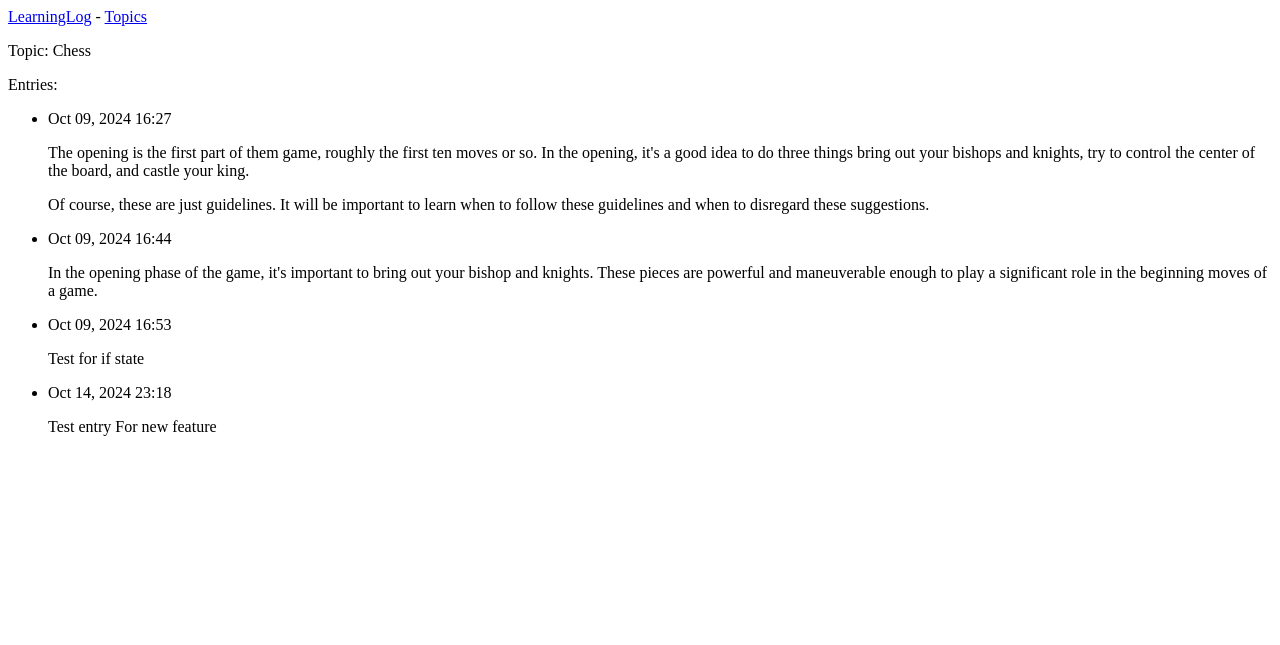
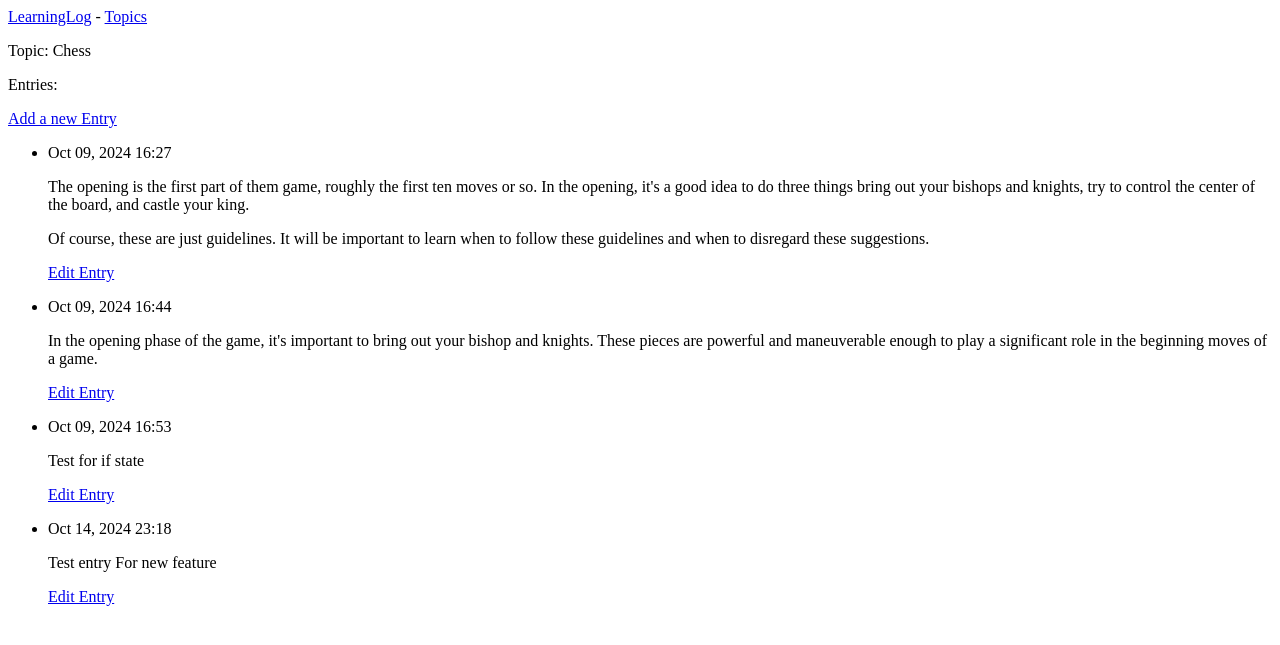
Before and after one commit to tbkarabelas/LearningLog, a Django app: page /topics/1/ in a window 1280 px wide. Shown: the top 645 px of the page. Run offline with Django 5.2, Linux system fonts and the light colour scheme; data comes from the database, SQL or seed files in the repository; both versions use the stored data as it was after the commit.

Commit message:
Edit Entry
User has ability to edit previous entries

```diff
--- a/learning_logs/templates/learning_logs/topic.html
+++ b/learning_logs/templates/learning_logs/topic.html
@@ -4,11 +4,15 @@
 <p> Topic: {{topic.text}}</p>
 
 <p>Entries:</p>
+<p>
+    <a href="{% url 'learning_logs:new_entry' topic.id %}">Add a new Entry</a>
+</p>
 <ul>
     {% for entry in entries %}
         <li>
             <p>{{ entry.date_added|date:'M d, Y H:i' }}</p>
             <p>{{ entry.text|linebreaks }}</p>
+            <p><a href="{% url 'learning_logs:edit_entry' entry.id %}">Edit Entry</a></p>
         </li>
     {% empty %}
         <li> There are no entries for this topic yet.</li>
--- a/learning_logs/urls.py
+++ b/learning_logs/urls.py
@@ -11,4 +11,5 @@ urlpatterns = [
     path('topics/<int:topic_id>/', views.topic, name='topic'),
     path('new_topic/', views.new_topic, name='new_topic'),
     path('new_entry/<int:topic_id>/', views.new_entry, name='new_entry'),
+    path('edit_entry/<int:entry_id>/', views.edit_entry, name='edit_entry'),
 ]
--- a/learning_logs/views.py
+++ b/learning_logs/views.py
@@ -1,6 +1,11 @@
+"""End of project ideas, add streak for when you have a streak for your logs
+    showing your progress through out the course, log what you learned and imporveed that day
+
+"""
+
 from django.shortcuts import render, redirect
 
-from .models import Topic
+from .models import Topic, Entry
 from .forms import TopicForm, EntryForm
 
 def index(request):
@@ -37,7 +42,7 @@ def new_entry(request, topic_id):
     """Add a new entry for a topic"""
     topic = Topic.objects.get(id=topic_id)
 
-    if request.meth != 'POST':
+    if request.method != 'POST':
         # no data submitted; create a blank form
         form = EntryForm()
     else:
@@ -51,3 +56,21 @@ def new_entry(request, topic_id):
 
     context = {'topic': topic, 'form': form}
     return render(request, 'learning_logs/new_entry.html', context)
+
+def edit_entry(request, entry_id):
+    """edit an existing entry"""
+    entry = Entry.objects.get(id=entry_id)
+    topic = entry.topic
+
+    if request.method != 'POST':
+        # pre-fill with exisitng entry
+        form = EntryForm(instance=entry)
+    else:
+        # POST data submitted; process data
+        form = EntryForm(instance=entry, data=request.POST)
+        if form.is_valid():
+            form.save()
+            return redirect('learning_logs:topic', topic_id=topic.id)
+
+    context = {'entry': entry, 'topic': topic, 'form': form}
+    return render(request, 'learning_logs/edit_entry.html', context)
```
Also changed, not shown: learning_logs/templates/learning_logs/edit_entry.html (added, +15 -0 lines), learning_logs/templates/learning_logs/new_entry.html (+16 -0 lines), db.sqlite3.
